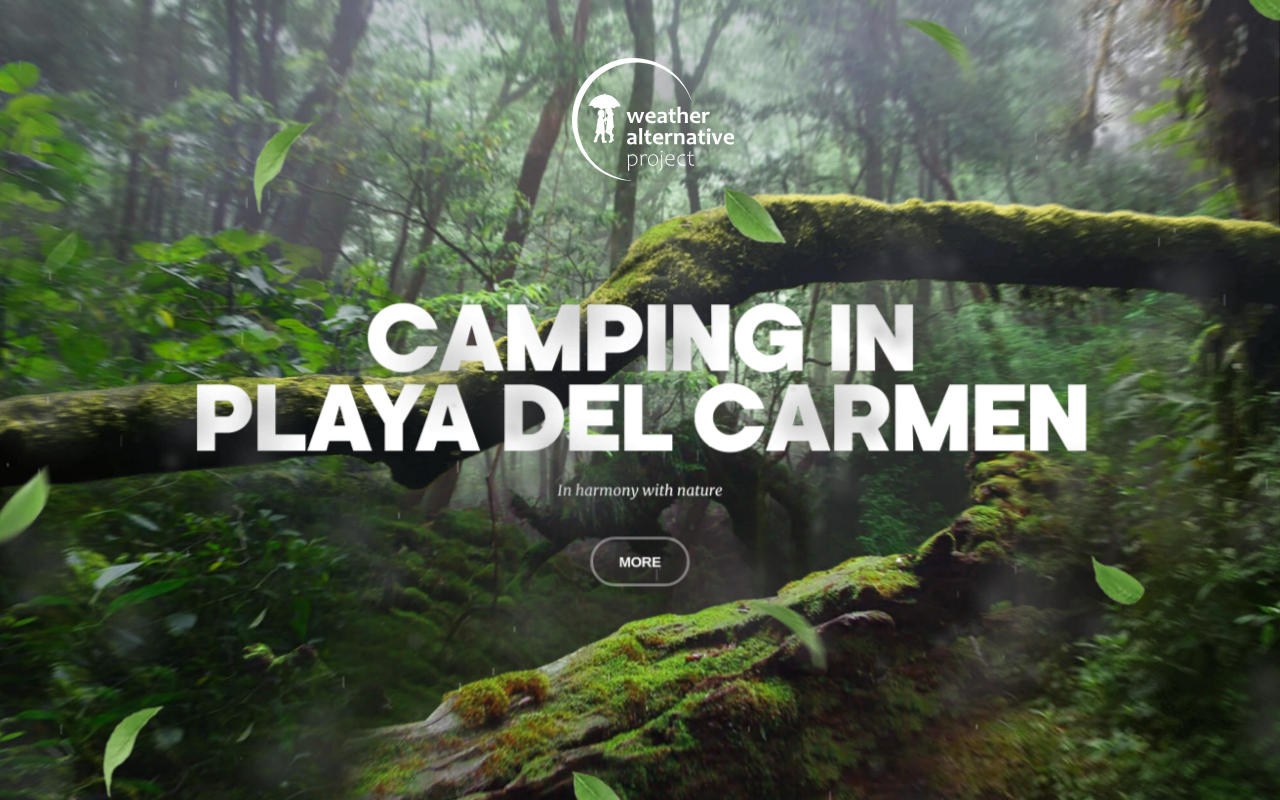
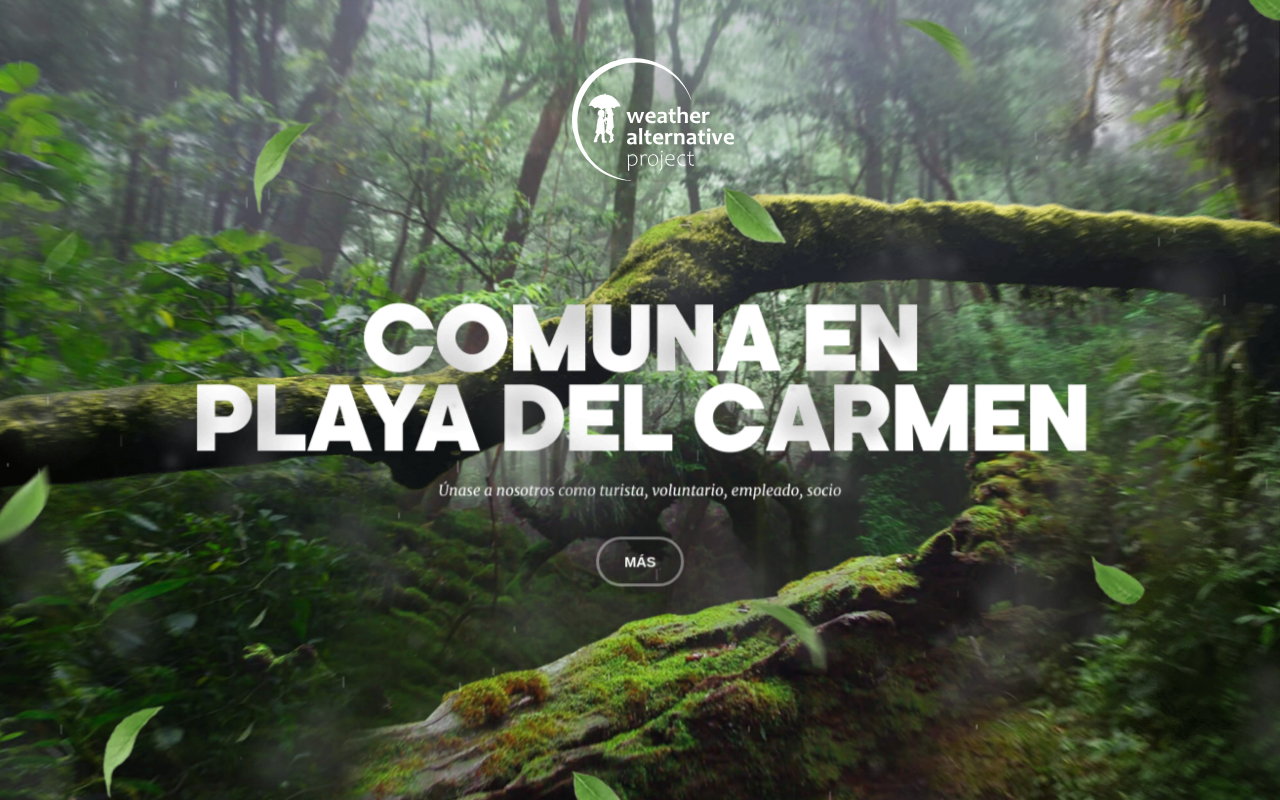
Before and after one commit to transuranium/sitio_secreto, a plain HTML site: page index.html in a window 1280 px wide. Drawn offline with Linux system fonts and the light colour scheme.

Commit message:
fixed texto

```diff
--- a/index.html
+++ b/index.html
@@ -4,7 +4,7 @@
     <meta charset="UTF-8" />
     <meta http-equiv="X-UA-Compatible" content="IE=edge" />
     <meta name="viewport" content="width=device-width, initial-scale=1.0" />
-    <title>Retreat in Playa Del Carmen</title>
+    <title>Comuna en Playa Del Carmen</title>
     <link rel="stylesheet" href="css/main.css" />
     <script src="js/app.js" defer></script>
     <script src="libs/rain.js" defer></script>
@@ -24,12 +24,14 @@
         ></div>
         <div class="layers__item layer-3">
           <div class="hero-content">
-            <h1>Camping in <span>Playa Del Carmen</span></h1>
-            <div class="hero-content__p">In harmony with nature</div>
+            <h1>Comuna en <span>Playa Del Carmen</span></h1>
+            <div class="hero-content__p">
+              Únase a nosotros como turista, voluntario, empleado, socio
+            </div>
             <a
               href="retreat_in_playa_del_carmen/index.html"
               class="button-start"
-              >More</a
+              >Más</a
             >
           </div>
         </div>
```
Also changed, not shown: retreat_in_playa_del_carmen/index.html (+1 -1 lines).
